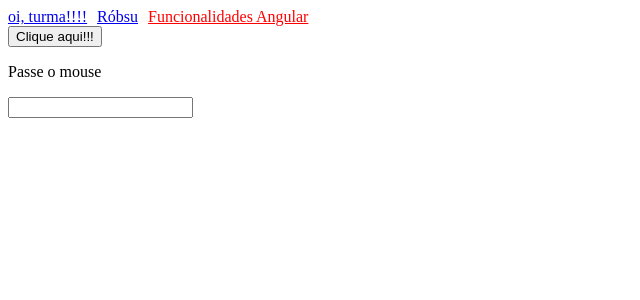
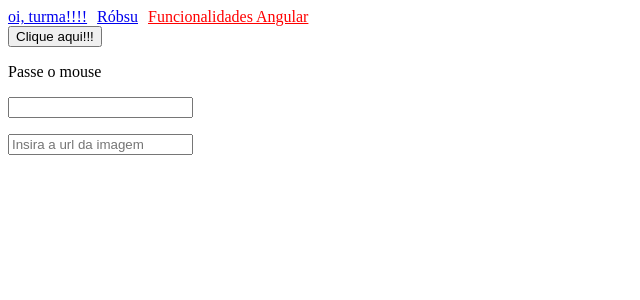
Before and after one commit to devs2blu-2026/hello-world-angular, an Angular app: page /funcionalidades-angular in a window 1280 px wide. Shown: the top 300 px of the page, without its empty margins (0-640 px from the left). Built offline with nearby package versions, Linux system fonts and the light colour scheme.

Commit message:
Adiciona input para imagem

```diff
--- a/src/app/funcionalidades-angular/funcionalidades-angular.html
+++ b/src/app/funcionalidades-angular/funcionalidades-angular.html
@@ -10,3 +10,8 @@
 <input type="text" [(ngModel)]="texto" />
 
 <p>{{ texto }}</p>
+
+
+<input [(ngModel)]="urlImagem" type="text" placeholder="Insira a url da imagem">
+
+<img [src]="urlImagem" alt="">
--- a/src/app/funcionalidades-angular/funcionalidades-angular.ts
+++ b/src/app/funcionalidades-angular/funcionalidades-angular.ts
@@ -13,6 +13,8 @@ export class FuncionalidadesAngular {
 
   botaoDesabilitado = false;
 
+  urlImagem = '';
+
   mostrarMensagem() {
     this.botaoDesabilitado = !this.botaoDesabilitado;
   }
```
